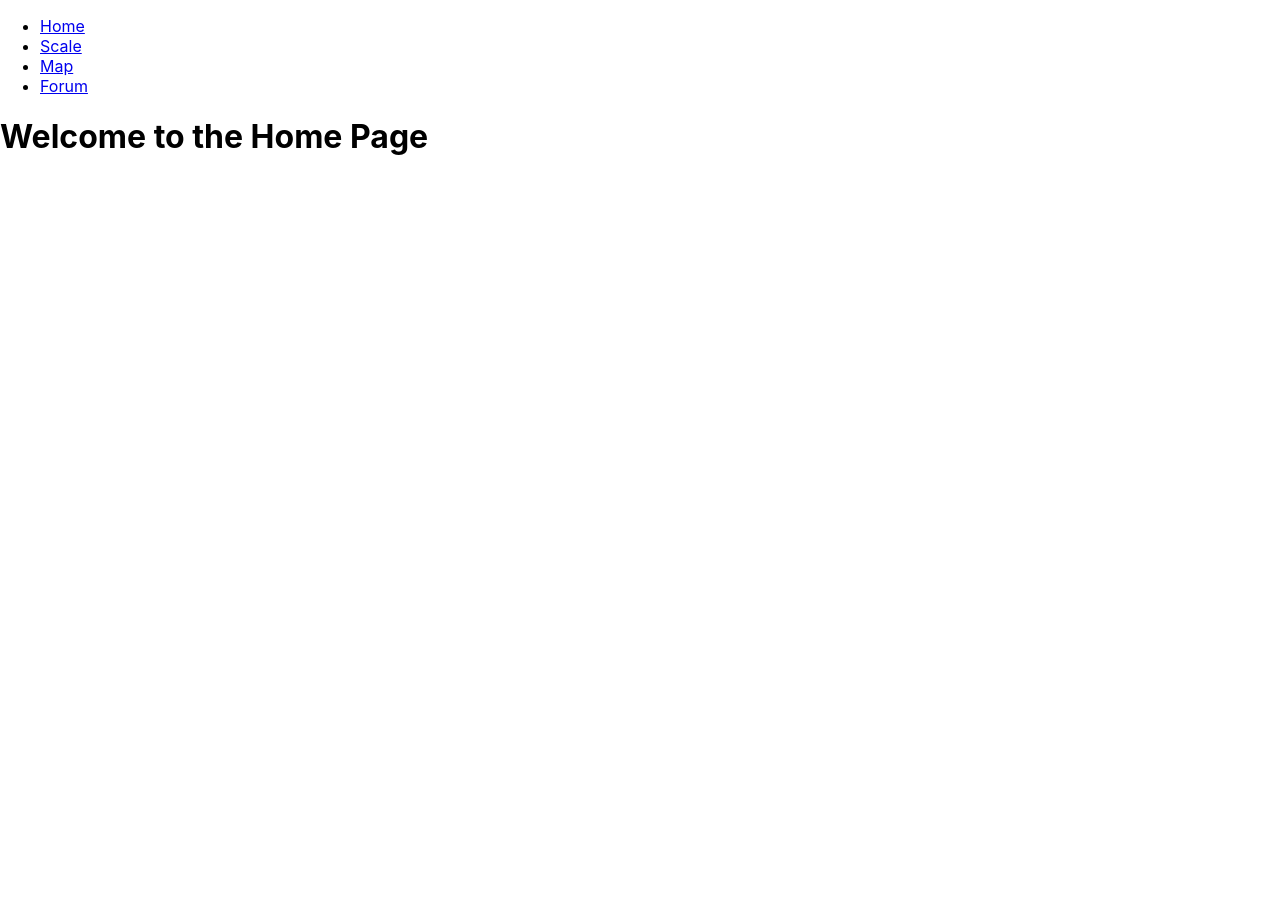
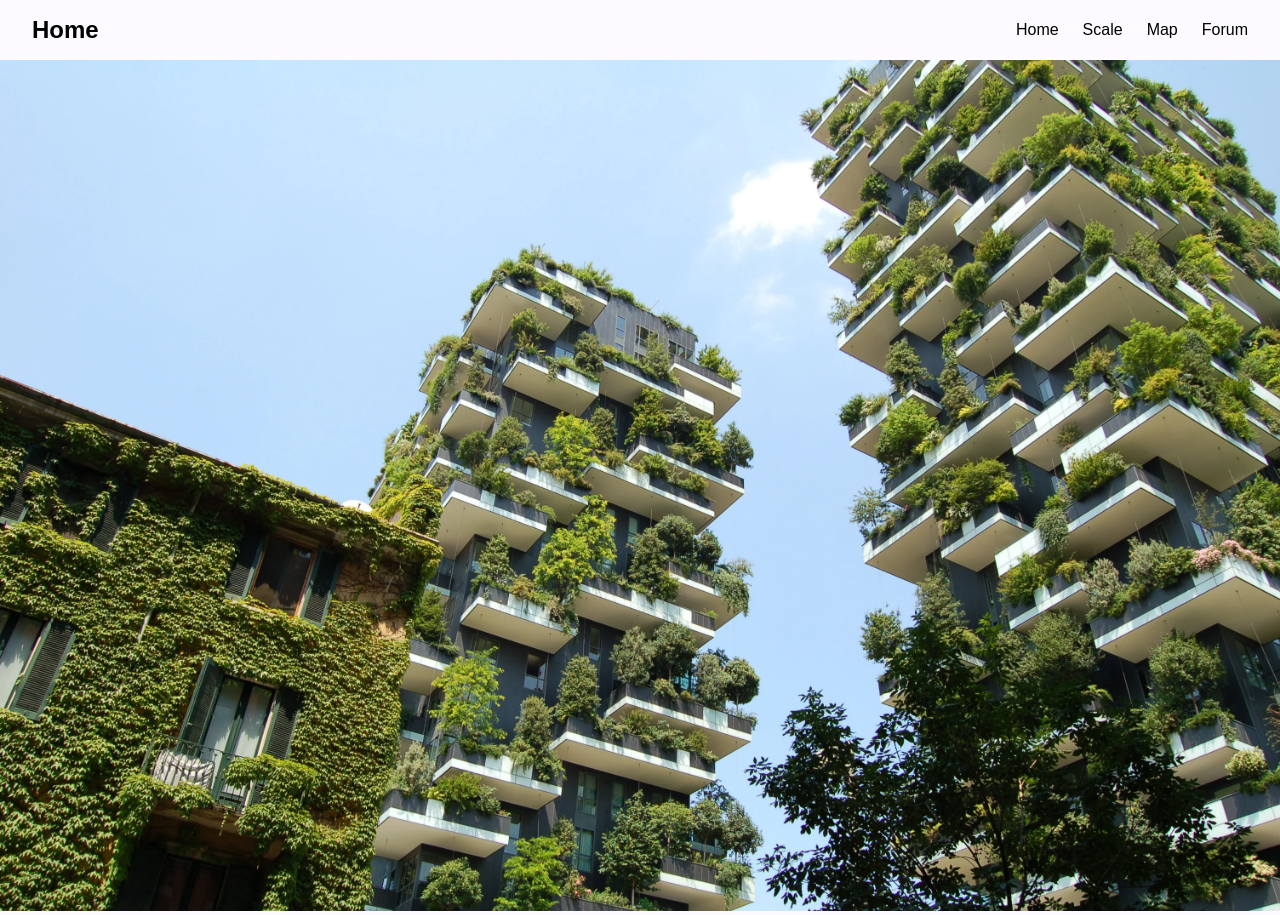
Before and after one commit to jasroopdhingra/EcoHub, a React (Create React App) app in the folder ecohub/: page / in a window 1280 px wide. Before the commit the page ends 800 px from the top, so only its background shows below. Built offline with nearby package versions, Linux system fonts and the light colour scheme.

Commit message:
finish Navbar

```diff
--- a/ecohub/src/App.js
+++ b/ecohub/src/App.js
@@ -5,25 +5,12 @@ import React from 'react';
   import Map from './pages/Map';
   import Forum from './pages/Forum';
 
+
+
   function App() {
     return (
       <Router>
-        <nav>
-          <ul>
-            <li>
-              <Link to="/">Home</Link>
-            </li>
-            <li>
-              <Link to="/scale">Scale</Link>
-            </li>
-            <li>
-              <Link to="/map">Map</Link>
-            </li>
-            <li>
-              <Link to="/forum">Forum</Link>
-            </li>
-          </ul>
-        </nav>
+
         <Routes>
           <Route path="/" element={<HomePage />} />
           <Route path="/scale" element={<Scale />} />
@@ -33,5 +20,4 @@ import React from 'react';
       </Router>
     );
   }
-
   export default App;
--- a/ecohub/src/pages/Forum.jsx
+++ b/ecohub/src/pages/Forum.jsx
@@ -1,8 +1,10 @@
 import React from 'react';
+import Navbar from "./Navbar.jsx";
 
 function Forum() {
     return (
     <div>
+        <Navbar />
         <h1>Welcome to the Forum</h1>
     </div>
     );
--- a/ecohub/src/pages/HomePage.jsx
+++ b/ecohub/src/pages/HomePage.jsx
@@ -1,10 +1,17 @@
 import React from 'react';
+import greenBuildings from '../assets/green-buildings.jpeg';
+import css from "../styles/HomePage.module.css";
+import HomePageNavbar from './HomePageNavbar';
+
 
 function HomePage() {
     return (
-    <div>
-        <h1>Welcome to the Home Page</h1>
-    </div>
+
+    <main className ={css.main}>
+        <HomePageNavbar />
+        <img src={greenBuildings} alt="Green buildings with plants" class={css.image}/>
+
+    </main>
     );
 }
 
--- /dev/null
+++ b/ecohub/src/pages/HomePageNavbar.jsx
@@ -0,0 +1,33 @@
+import React from 'react';
+import {Link, useLocation } from 'react-router-dom';
+import css from '../styles/HomePageNavbar.module.css';
+
+
+export default function HomePageNavbar() {
+    const location = useLocation();
+    const getPageTitle = () => {
+        switch (location.pathname) {
+          case '/':
+            return 'Home';
+          case '/scale':
+            return 'Scale';
+          case '/map':
+            return 'Map';
+          case '/forum':
+            return 'Forum';
+          default:
+            return 'Page';
+        }
+      };
+  return (
+    <nav className={css.navbar}>
+        <span className={css.title}>{getPageTitle()}</span>
+      <ul className={css.navLinks}>
+        <li><Link to="/">Home</Link></li>
+        <li><Link to="/scale">Scale</Link></li>
+        <li><Link to="/map">Map</Link></li>
+        <li><Link to="/forum">Forum</Link></li>
+      </ul>
+    </nav>
+  );
+}
--- a/ecohub/src/pages/Map.jsx
+++ b/ecohub/src/pages/Map.jsx
@@ -1,10 +1,13 @@
 import React from 'react';
+import Navbar from "./Navbar.jsx";
 
 function Map() {
     return (
-    <div>
+
+    <main>
+        <Navbar />
         <h1>Welcome to the Map</h1>
-    </div>
+    </main>
     );
 }
 
--- /dev/null
+++ b/ecohub/src/pages/Navbar.jsx
@@ -0,0 +1,33 @@
+import React from 'react';
+import {Link, useLocation } from 'react-router-dom';
+import css from '../styles/Navbar.module.css';
+
+
+export default function Navbar() {
+    const location = useLocation();
+    const getPageTitle = () => {
+        switch (location.pathname) {
+          case '/':
+            return 'Home';
+          case '/scale':
+            return 'Scale';
+          case '/map':
+            return 'Map';
+          case '/forum':
+            return 'Forum';
+          default:
+            return 'Page';
+        }
+      };
+  return (
+    <nav className={css.navbar}>
+        <span className={css.title}>{getPageTitle()}</span>
+      <ul className={css.navLinks}>
+        <li><Link to="/">Home</Link></li>
+        <li><Link to="/scale">Scale</Link></li>
+        <li><Link to="/map">Map</Link></li>
+        <li><Link to="/forum">Forum</Link></li>
+      </ul>
+    </nav>
+  );
+}
--- a/ecohub/src/pages/Scale.jsx
+++ b/ecohub/src/pages/Scale.jsx
@@ -1,5 +1,6 @@
 import React from 'react';
 import css from "../styles/Scale.module.css";
+import Navbar from "./Navbar.jsx";
 
 
 function Scale() {
@@ -34,7 +35,7 @@ function Scale() {
         {
           title: "Community",
           items: [
-            "join eco-initiatives",
+            "Join eco-initiatives",
             "Attend farmers markets",
             "Start a community garden",
             "Launch a local sustainability campaign"
@@ -44,6 +45,7 @@ function Scale() {
     return (
 
     <main className={css.main}>
+        <Navbar />
         <h1 className={css.heading}>Scale</h1>
         <div className={css.grid}>
           {categories.map((cat) => (
--- /dev/null
+++ b/ecohub/src/styles/HomePage.module.css
@@ -0,0 +1,12 @@
+
+
+.image{
+    width: 100%;
+    height: auto;
+
+}
+
+.main {
+    font-family: sans-serif;
+    background-color: #fdfbff;
+  }
--- /dev/null
+++ b/ecohub/src/styles/HomePageNavbar.module.css
@@ -0,0 +1,42 @@
+.navbar {
+    display: flex;
+    align-items: center;
+    justify-content: space-between;
+    padding: 1rem 2rem;
+    box-shadow: 0 2px 4px rgba(0,0,0,0.1);
+    background-color: transparent;
+    background-size: cover;
+    background-position: center;
+
+  }
+
+
+
+  .title {
+    font-size: 1.5rem;
+    font-weight: bold;
+    color: black;
+  }
+
+  .navLinks {
+    list-style: none;
+    display: flex;
+    gap: 1.5rem;
+    margin: 0;
+    padding: 0;
+  }
+  .navLinks li {
+    display: inline;
+}
+
+
+  .navLinks li a {
+    text-decoration: none;
+    color: black;
+    font-weight: bold;
+    font-weight:500;
+  }
+
+  .navLinks li a:hover {
+    color: #2e8b57;
+  }
--- /dev/null
+++ b/ecohub/src/styles/Navbar.module.css
@@ -0,0 +1,35 @@
+.navbar {
+    display: flex;
+    align-items: center;
+    justify-content: space-between;
+    padding: 1rem 2rem;
+    box-shadow: 0 2px 4px rgba(0,0,0,0.1);
+    background-image: url('../assets/green-buildings.jpeg');
+    background-size: cover;
+    background-position: center;
+
+  }
+
+
+  .title {
+    font-size: 1.5rem;
+    font-weight: bold;
+    color: white;
+  }
+
+  .navLinks {
+    list-style: none;
+    display: flex;
+    gap: 1.5rem;
+  }
+
+  .navLinks li a {
+    text-decoration: none;
+    color: white;
+    font-weight: bold;
+    font-weight:500;
+  }
+
+  .navLinks li a:hover {
+    color: #2e8b57;
+  }
--- a/ecohub/src/styles/Scale.module.css
+++ b/ecohub/src/styles/Scale.module.css
@@ -1,5 +1,4 @@
 .main {
-    padding: 4rem;
     font-family: sans-serif;
     background-color: #fdfbff;
   }
```
Also changed, not shown: ecohub/src/assets/green-buildings.jpeg (added), ecohub/src/index.css (line endings or trailing spaces).
